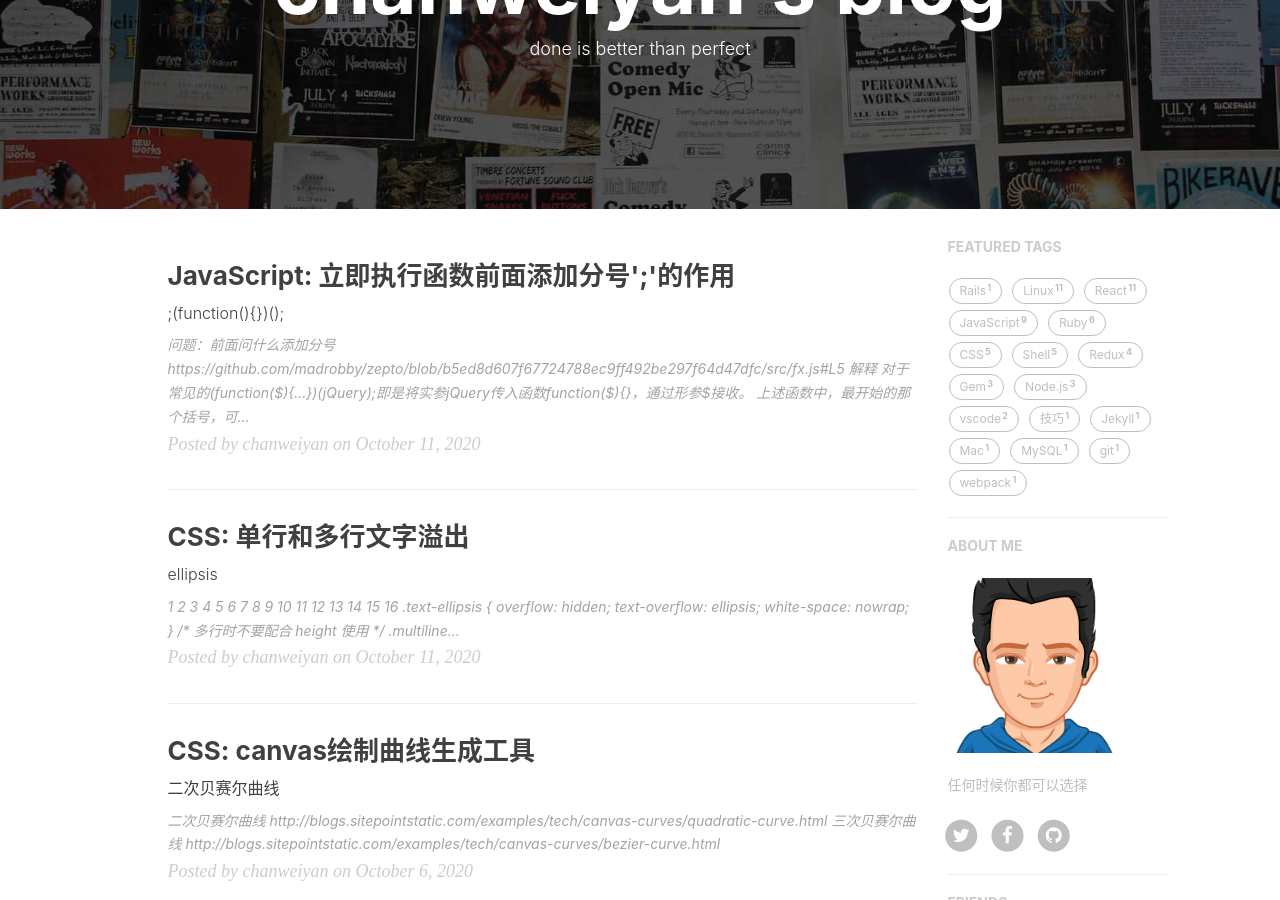
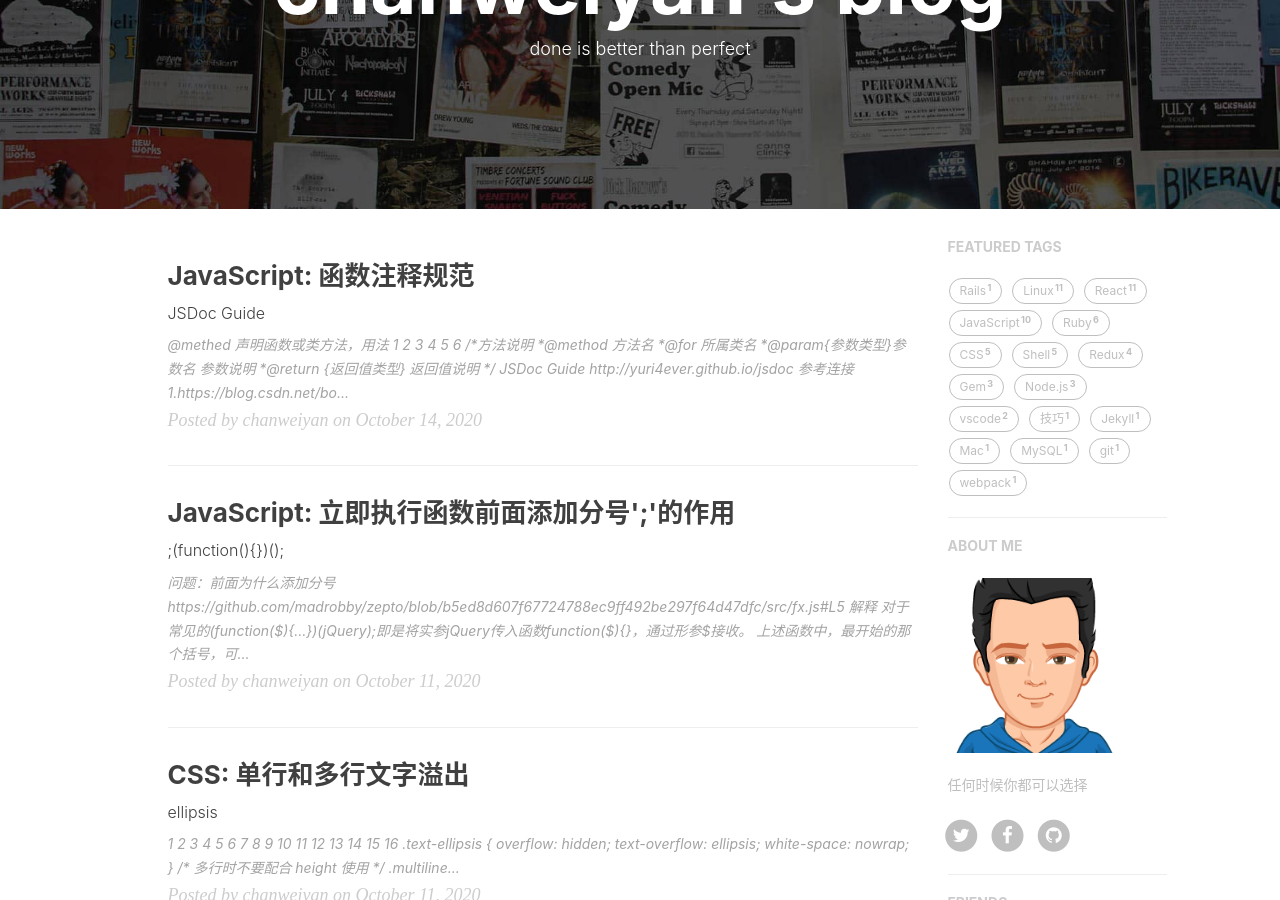
Before and after one commit to cwy007/cwy007.github.io, a Jekyll site: the page built from index.html, in a window 1280 px wide and 900 px high, scrolled down 209 px. Built offline with Jekyll 4.4.1, drawn with Linux system fonts in a browser that asks for light colours; nearby versions of some CDN libraries; the list of posts is cut into pages by our own code; comment, search, counter and statistics services are not loaded; some of the changed text lies outside the part shown.

Commit message:
JavaScript: 函数注释规范

````diff
--- a/_posts/2020-10-11-js-IIFE.markdown
+++ b/_posts/2020-10-11-js-IIFE.markdown
@@ -10,7 +10,7 @@ tags:
   - JavaScript
 ---
 
-## 问题：前面问什么添加分号
+## 问题：前面为什么添加分号
 
 ![前面问什么添加分号](https://tva1.sinaimg.cn/large/007S8ZIlly1gjlnr4tgr5j31ke0u0k3l.jpg)
 <https://github.com/madrobby/zepto/blob/b5ed8d607f67724788ec9ff492be297f64d47dfc/src/fx.js#L5>
--- /dev/null
+++ b/_posts/2020-10-14-js-method-annotation.markdown
@@ -0,0 +1,34 @@
+---
+layout:     post
+title:      "JavaScript: 函数注释规范"
+subtitle:   "JSDoc Guide"
+date:       2020-10-14 23:47:00
+author:     "chanweiyan"
+header-style: text
+catalog: true
+tags:
+  - JavaScript
+---
+
+## @methed 声明函数或类方法，用法
+
+```js
+/*方法说明
+ *@method 方法名
+ *@for 所属类名
+ *@param{参数类型}参数名 参数说明
+ *@return {返回值类型} 返回值说明
+*/
+```
+
+## JSDoc Guide
+
+<http://yuri4ever.github.io/jsdoc>
+
+## 参考连接
+
+1.<https://blog.csdn.net/boysky0015/article/details/76804339/>
+
+2.<https://blog.csdn.net/lianlin21212411/article/details/78530913?utm_medium=distribute.pc_relevant.none-task-blog-BlogCommendFromMachineLearnPai2-1.channel_param&depth_1-utm_source=distribute.pc_relevant.none-task-blog-BlogCommendFromMachineLearnPai2-1.channel_param>
+
+3.<http://yuri4ever.github.io/jsdoc/#@method>
````
